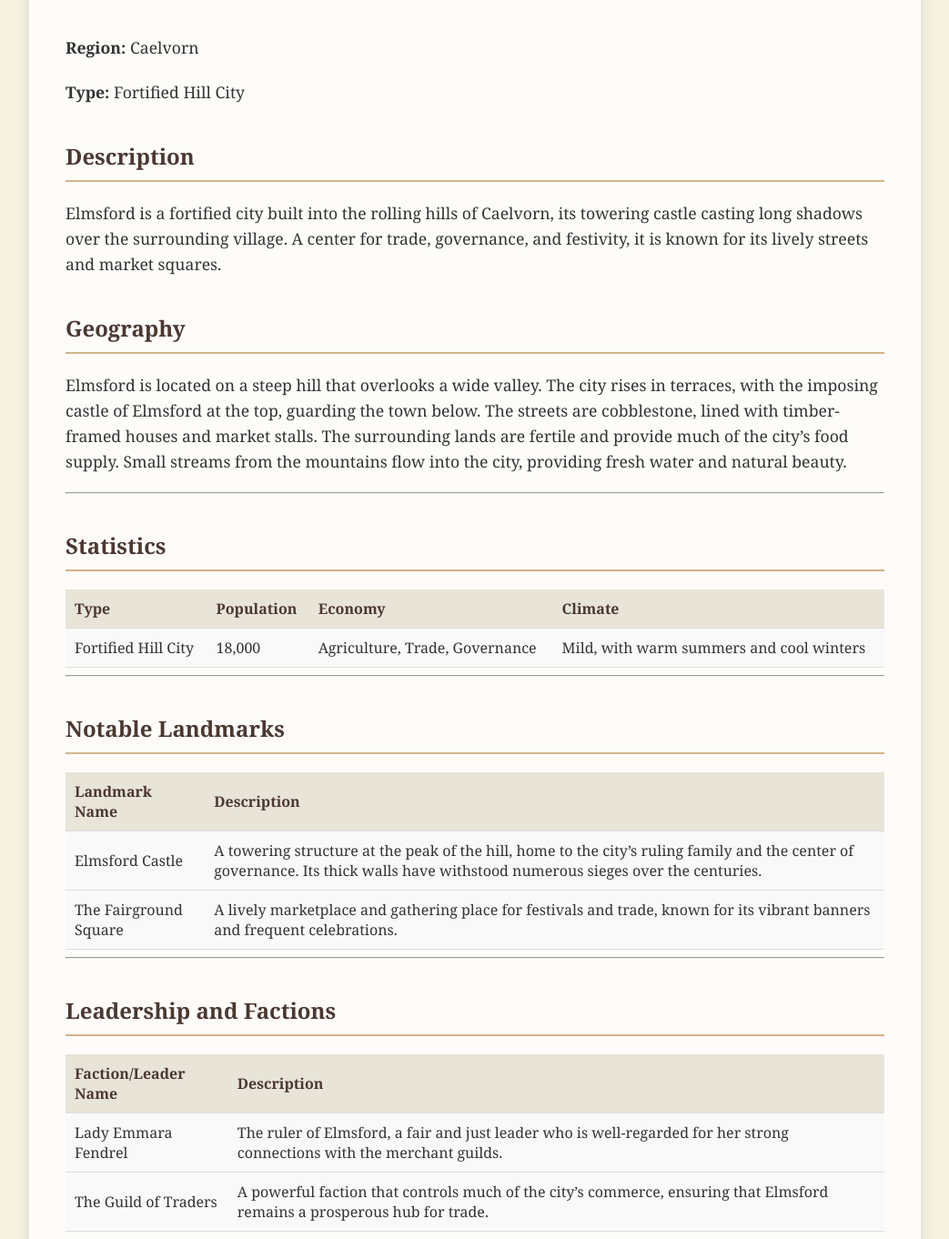
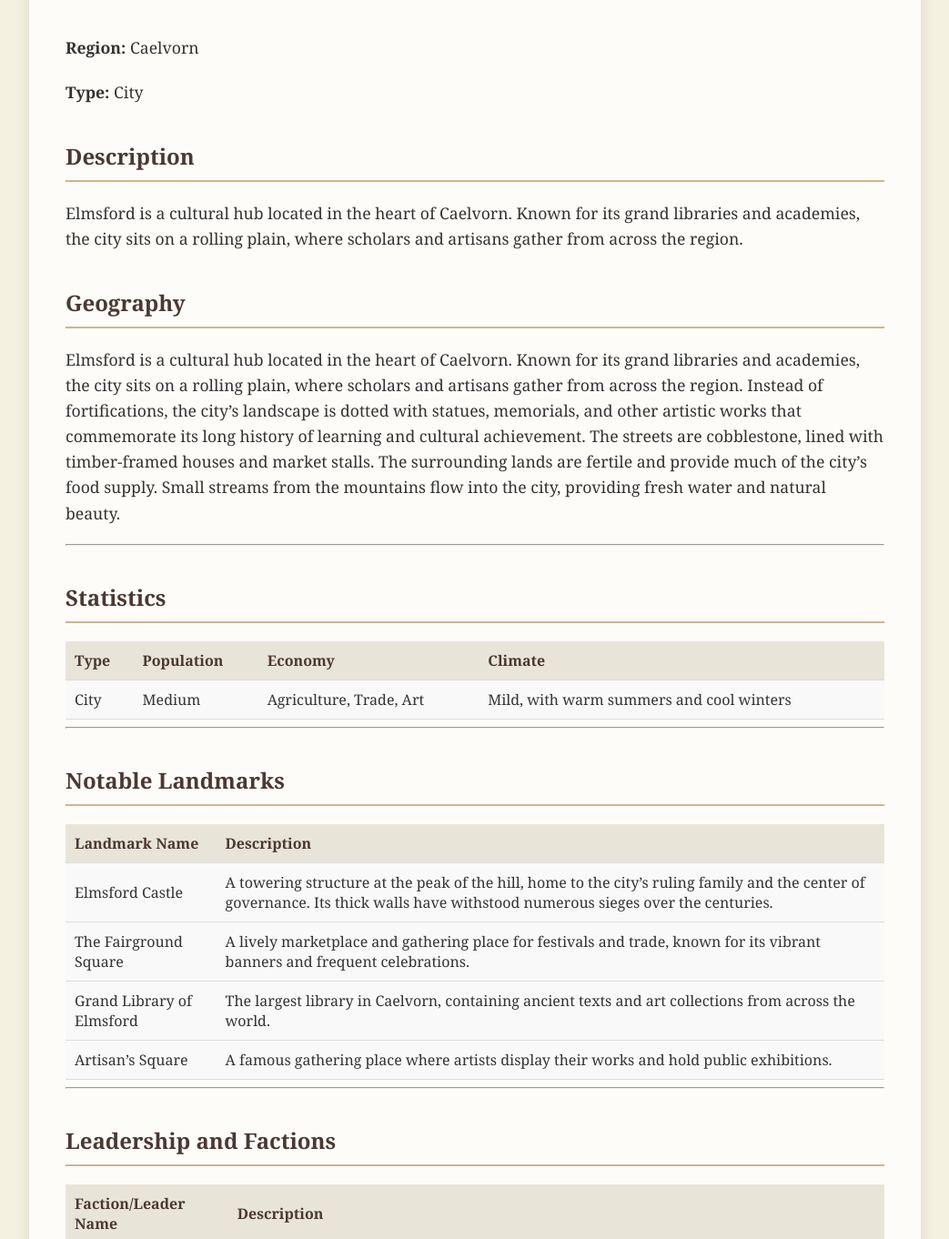
Before and after one commit to arcticblizzard/Myridia, a Jekyll site: the page built from locations/elmsford.md, in a window 1280 px wide and 1400 px high, scrolled down 506 px, cut to the strip 38-1400 px from the top of the window. Shown: the whole strip at 91% size, without its empty margins (118-1161 px from the left). Built offline with Jekyll 4.4.1, drawn with Linux system fonts in a browser that asks for light colours.

Commit message:
Update elmsford.md

```diff
--- a/locations/elmsford.md
+++ b/locations/elmsford.md
@@ -4,14 +4,14 @@ title: "Elmsford"
 image: "file-y96X4QxkUPkaqLZ5fhuPU0XW"
 permalink: /locations/elmsford/
 region: "Caelvorn"
-type: "Fortified Hill City"
+type: "City"
 coordinates: {latitude: 56.1, longitude: -4.8}
-description: "Elmsford is a fortified city built into the rolling hills of Caelvorn, its towering castle casting long shadows over the surrounding village. A center for trade, governance, and festivity, it is known for its lively streets and market squares."
+description: "Elmsford is a cultural hub located in the heart of Caelvorn. Known for its grand libraries and academies, the city sits on a rolling plain, where scholars and artisans gather from across the region."
 ---
 
 ## Geography
 
-Elmsford is located on a steep hill that overlooks a wide valley. The city rises in terraces, with the imposing castle of Elmsford at the top, guarding the town below. The streets are cobblestone, lined with timber-framed houses and market stalls. The surrounding lands are fertile and provide much of the city's food supply. Small streams from the mountains flow into the city, providing fresh water and natural beauty.
+Elmsford is a cultural hub located in the heart of Caelvorn. Known for its grand libraries and academies, the city sits on a rolling plain, where scholars and artisans gather from across the region. Instead of fortifications, the city’s landscape is dotted with statues, memorials, and other artistic works that commemorate its long history of learning and cultural achievement. The streets are cobblestone, lined with timber-framed houses and market stalls. The surrounding lands are fertile and provide much of the city's food supply. Small streams from the mountains flow into the city, providing fresh water and natural beauty.
 
 ---
 
@@ -19,7 +19,7 @@ Elmsford is located on a steep hill that overlooks a wide valley. The city rises
 
 | Type               | Population | Economy                     | Climate                     |
 |--------------------|------------|-----------------------------|-----------------------------|
-| Fortified Hill City | 18,000     | Agriculture, Trade, Governance | Mild, with warm summers and cool winters |
+| City | Medium     | Agriculture, Trade, Art | Mild, with warm summers and cool winters |
 
 ---
 
@@ -29,6 +29,8 @@ Elmsford is located on a steep hill that overlooks a wide valley. The city rises
 |------------------------|-------------------------------------------------------------------------------------------------|
 | Elmsford Castle         | A towering structure at the peak of the hill, home to the city's ruling family and the center of governance. Its thick walls have withstood numerous sieges over the centuries. |
 | The Fairground Square   | A lively marketplace and gathering place for festivals and trade, known for its vibrant banners and frequent celebrations. |
+| Grand Library of Elmsford | The largest library in Caelvorn, containing ancient texts and art collections from across the world. |
+| Artisan's Square | A famous gathering place where artists display their works and hold public exhibitions.
 
 ---
 
```
